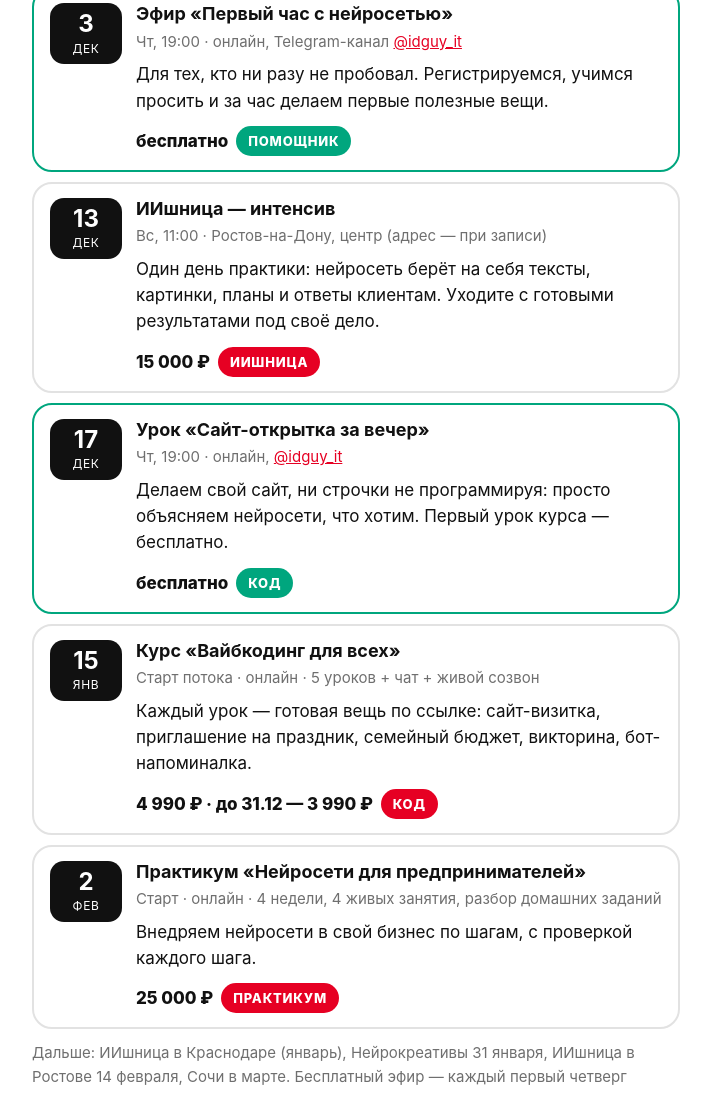
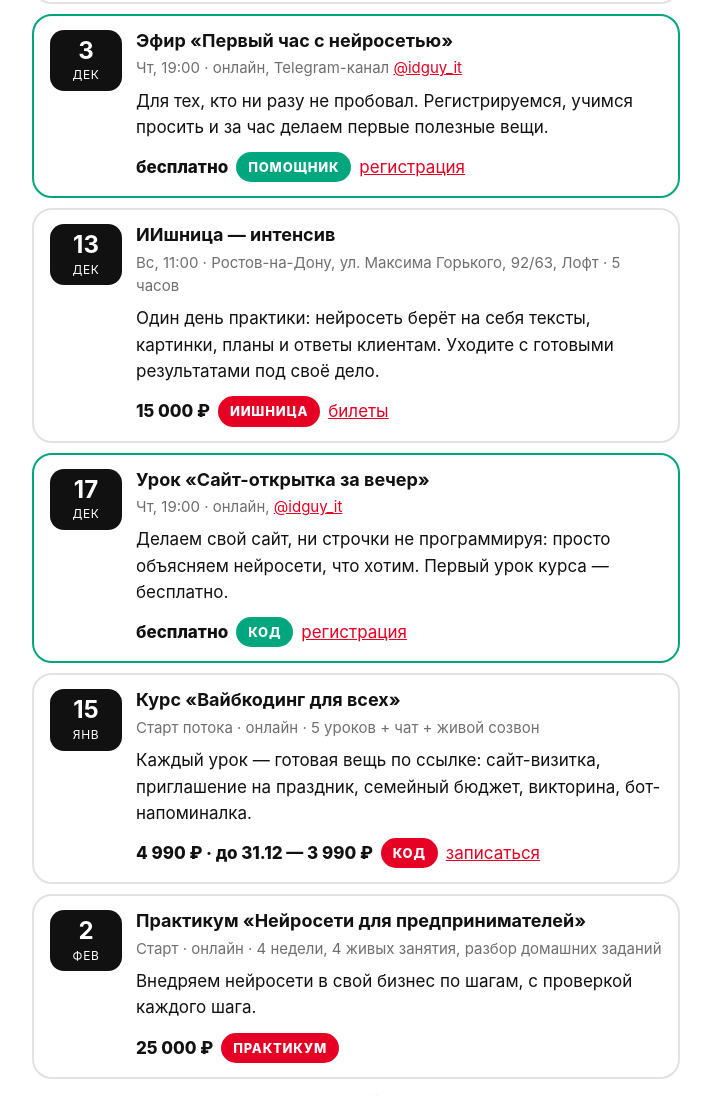
Before and after one commit to drxutman/hitkod-afisha, a plain HTML site: page index.html in a window 1280 px wide. Shown: the part 638-1734 px from the top of the page, without its empty margins (284-995 px from the left). Drawn offline with Linux system fonts and the light colour scheme.

Commit message:
Ссылки на билеты Nethouse

```diff
--- a/index.html
+++ b/index.html
@@ -50,15 +50,15 @@ footer{margin-top:40px;color:var(--muted);font-size:14px}
 <span class="tag">АФИША · ХИТ_КОД</span>
 <h1>Нейросети — простыми словами и руками</h1>
 <p class="lead">Эфиры, интенсивы и курсы для тех, кто хочет, чтобы нейросеть работала на него: в жизни, в своём деле и в бизнесе. Юг России и онлайн.</p>
-<div class="how"><b>Как записаться:</b> напишите кодовое слово в директ Instagram <a href="https://www.instagram.com/andrew_xutman/" target="_blank" rel="noopener">@andrew_xutman</a> или в Telegram <a href="https://t.me/drxutman" target="_blank" rel="noopener">@drxutman</a>. Ответим и всё расскажем.</div>
+<div class="how"><b>Как записаться:</b> напишите кодовое слово в директ Instagram <a href="https://www.instagram.com/andrew_xutman/" target="_blank" rel="noopener">@andrew_xutman</a> или в Telegram <a href="https://t.me/drxutman" target="_blank" rel="noopener">@drxutman</a>. Ответим и всё расскажем. Или запишитесь сразу — ссылки у каждого события.</div>
 
 <h2>Ближайшие даты</h2>
 <ul class="ev">
 <li><div class="date"><b>28</b><span>ноя</span></div><div><h3>Нейрокреативы</h3><p class="meta">Сб, 14:00 · Ростов-на-Дону, ул. Максима Горького, 92/63, Лофт · 4 часа</p><p>Учимся делать картинки и ролики для рекламы из своих фото.</p><div class="row"><span class="price">от 12 000 ₽</span><span class="word">ХОЧУ</span><a href="https://afisha.nethouse.ru/event/neirokreativy" target="_blank" rel="noopener">билеты</a></div></div></li>
-<li class="free"><div class="date"><b>3</b><span>дек</span></div><div><h3>Эфир «Первый час с нейросетью»</h3><p class="meta">Чт, 19:00 · онлайн, Telegram-канал <a href="https://t.me/idguy_it" target="_blank" rel="noopener">@idguy_it</a></p><p>Для тех, кто ни разу не пробовал. Регистрируемся, учимся просить и за час делаем первые полезные вещи.</p><div class="row"><span class="price">бесплатно</span><span class="word">ПОМОЩНИК</span></div></div></li>
-<li><div class="date"><b>13</b><span>дек</span></div><div><h3>ИИшница — интенсив</h3><p class="meta">Вс, 11:00 · Ростов-на-Дону, центр (адрес — при записи)</p><p>Один день практики: нейросеть берёт на себя тексты, картинки, планы и ответы клиентам. Уходите с готовыми результатами под своё дело.</p><div class="row"><span class="price">15 000 ₽</span><span class="word">ИИШНИЦА</span></div></div></li>
-<li class="free"><div class="date"><b>17</b><span>дек</span></div><div><h3>Урок «Сайт-открытка за вечер»</h3><p class="meta">Чт, 19:00 · онлайн, <a href="https://t.me/idguy_it" target="_blank" rel="noopener">@idguy_it</a></p><p>Делаем свой сайт, ни строчки не программируя: просто объясняем нейросети, что хотим. Первый урок курса — бесплатно.</p><div class="row"><span class="price">бесплатно</span><span class="word">КОД</span></div></div></li>
-<li><div class="date"><b>15</b><span>янв</span></div><div><h3>Курс «Вайбкодинг для всех»</h3><p class="meta">Старт потока · онлайн · 5 уроков + чат + живой созвон</p><p>Каждый урок — готовая вещь по ссылке: сайт-визитка, приглашение на праздник, семейный бюджет, викторина, бот-напоминалка.</p><div class="row"><span class="price">4 990 ₽ · до 31.12 — 3 990 ₽</span><span class="word">КОД</span></div></div></li>
+<li class="free"><div class="date"><b>3</b><span>дек</span></div><div><h3>Эфир «Первый час с нейросетью»</h3><p class="meta">Чт, 19:00 · онлайн, Telegram-канал <a href="https://t.me/idguy_it" target="_blank" rel="noopener">@idguy_it</a></p><p>Для тех, кто ни разу не пробовал. Регистрируемся, учимся просить и за час делаем первые полезные вещи.</p><div class="row"><span class="price">бесплатно</span><span class="word">ПОМОЩНИК</span><a href="https://afisha.nethouse.ru/event/pervyj-chas-efir-3-dekabrya" target="_blank" rel="noopener">регистрация</a></div></div></li>
+<li><div class="date"><b>13</b><span>дек</span></div><div><h3>ИИшница — интенсив</h3><p class="meta">Вс, 11:00 · Ростов-на-Дону, ул. Максима Горького, 92/63, Лофт · 5 часов</p><p>Один день практики: нейросеть берёт на себя тексты, картинки, планы и ответы клиентам. Уходите с готовыми результатами под своё дело.</p><div class="row"><span class="price">15 000 ₽</span><span class="word">ИИШНИЦА</span><a href="https://afisha.nethouse.ru/event/iishnica-rostov-13-dekabrya" target="_blank" rel="noopener">билеты</a></div></div></li>
+<li class="free"><div class="date"><b>17</b><span>дек</span></div><div><h3>Урок «Сайт-открытка за вечер»</h3><p class="meta">Чт, 19:00 · онлайн, <a href="https://t.me/idguy_it" target="_blank" rel="noopener">@idguy_it</a></p><p>Делаем свой сайт, ни строчки не программируя: просто объясняем нейросети, что хотим. Первый урок курса — бесплатно.</p><div class="row"><span class="price">бесплатно</span><span class="word">КОД</span><a href="https://afisha.nethouse.ru/event/sajt-otkrytka-urok-17-dekabrya" target="_blank" rel="noopener">регистрация</a></div></div></li>
+<li><div class="date"><b>15</b><span>янв</span></div><div><h3>Курс «Вайбкодинг для всех»</h3><p class="meta">Старт потока · онлайн · 5 уроков + чат + живой созвон</p><p>Каждый урок — готовая вещь по ссылке: сайт-визитка, приглашение на праздник, семейный бюджет, викторина, бот-напоминалка.</p><div class="row"><span class="price">4 990 ₽ · до 31.12 — 3 990 ₽</span><span class="word">КОД</span><a href="https://afisha.nethouse.ru/event/vajbkoding-dlya-vseh-kurs" target="_blank" rel="noopener">записаться</a></div></div></li>
 <li><div class="date"><b>2</b><span>фев</span></div><div><h3>Практикум «Нейросети для предпринимателей»</h3><p class="meta">Старт · онлайн · 4 недели, 4 живых занятия, разбор домашних заданий</p><p>Внедряем нейросети в свой бизнес по шагам, с проверкой каждого шага.</p><div class="row"><span class="price">25 000 ₽</span><span class="word">ПРАКТИКУМ</span></div></div></li>
 </ul>
 <p class="meta" style="margin-top:12px">Дальше: ИИшница в Краснодаре (январь), Нейрокреативы 31 января, ИИшница в Ростове 14 февраля, Сочи в марте. Бесплатный эфир — каждый первый четверг месяца.</p>
```
